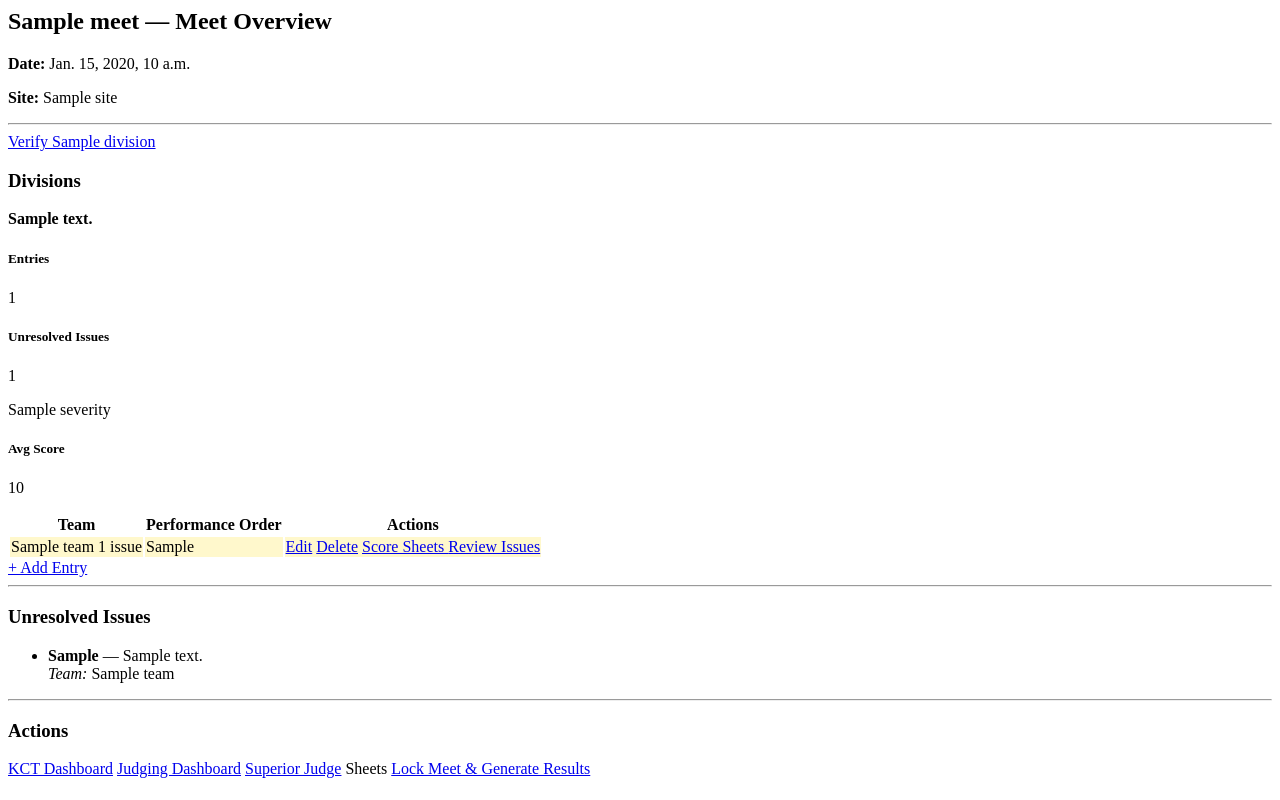
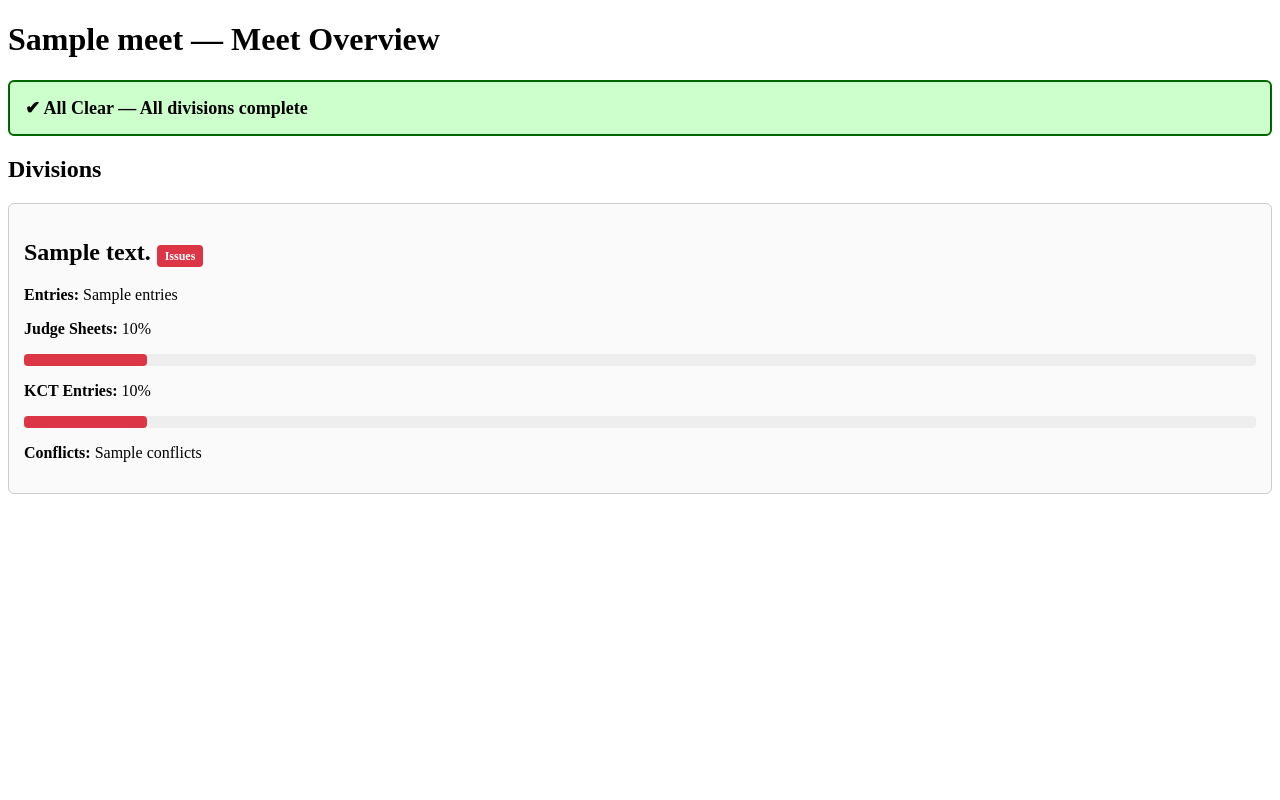
Before and after one commit to mlsmoorman/mshsl-dance-tabulation, a Django app: template tabulation/templates/tabulation/meet_overview.html in a window 1280 px wide. Run offline with Django 5.2, Linux system fonts and the light colour scheme; the template is opened without the code that fills it: most values are stand-ins (such as "Sample title", 1, 10 or a date in 2020).

Commit message:
adds meet overview enhancements

```diff
--- a/tabulation/templates/tabulation/meet_overview.html
+++ b/tabulation/templates/tabulation/meet_overview.html
@@ -1,225 +1,114 @@
-{% load static %}
+{% extends "base.html" %}
+{% block content %}
+
+<h1>{{ meet.name }} — Meet Overview</h1>
 
 <style>
-.issue-high { background-color: #ffcccc !important; }
-.issue-medium { background-color: #ffe5cc !important; }
-.issue-low { background-color: #fff8cc !important; }
+    .summary-bar {
+        padding: 15px;
+        border-radius: 6px;
+        margin-bottom: 20px;
+        font-size: 18px;
+        font-weight: bold;
+    }
+    .summary-success { background:#ccffcc; border:2px solid #060; }
+    .summary-warning { background:#fff3cd; border:2px solid #aa8800; }
+    .summary-danger { background:#ffe6e6; border:2px solid #900; }
+
+    .division-card {
+        border: 1px solid #ccc;
+        padding: 15px;
+        margin-bottom: 15px;
+        border-radius: 6px;
+        background: #fafafa;
+        cursor: pointer;
+    }
+    .badge {
+        padding: 4px 8px;
+        border-radius: 4px;
+        font-weight: bold;
+        font-size: 12px;
+        color: white;
+    }
+    .badge-success { background:#28a745; }
+    .badge-warning { background:#ffc107; color:black; }
+    .badge-danger { background:#dc3545; }
+
+    .progress-bar-container {
+        width: 100%;
+        background: #eee;
+        border-radius: 4px;
+        margin: 5px 0;
+    }
+    .progress-bar {
+        height: 12px;
+        border-radius: 4px;
+    }
+    .progress-green { background:#28a745; }
+    .progress-yellow { background:#ffc107; }
+    .progress-red { background:#dc3545; }
 </style>
 
-<h2>{{ meet.name }} — Meet Overview</h2>
-<p><strong>Date:</strong> {{ meet.date }}</p>
-<p><strong>Site:</strong> {{ meet.site }}</p>
+{# ===================== MEET SUMMARY ===================== #}
+{% if meet_conflicts > 0 %}
+<div class="summary-bar summary-danger">
+    ⚠ Meet Issues — Conflicts: {{ meet_conflicts }}, Missing Judges: {{ meet_missing_judges }}, Missing KCTs: {{ meet_missing_kcts }}
+</div>
+{% elif meet_missing_judges > 0 or meet_missing_kcts > 0 %}
+<div class="summary-bar summary-warning">
+    ⚠ Meet Needs Attention — Missing Judges: {{ meet_missing_judges }}, Missing KCTs: {{ meet_missing_kcts }}
+</div>
+{% else %}
+<div class="summary-bar summary-success">
+    ✔ All Clear — All divisions complete
+</div>
+{% endif %}
 
-<hr>
+<h2>Divisions</h2>
 
-<a href="{% url 'tabulator_verify' meet.id division.name %}">Verify {{ division.name }}</a>
+{% for d in division_data %}
+<div class="division-card" onclick="window.location.href='{% url 'tabulator_verify' meet.id d.division %}'">
+    <h2>
+        {{ d.division }}
+        {% if d.status == "success" %}
+            <span class="badge badge-success">OK</span>
+        {% elif d.status == "warning" %}
+            <span class="badge badge-warning">Needs Attention</span>
+        {% else %}
+            <span class="badge badge-danger">Issues</span>
+        {% endif %}
+    </h2>
 
+    <p><strong>Entries:</strong> {{ d.entries }}</p>
 
-
-<h3>Divisions</h3>
-
-{% for division, data in divisions.items %}
-  <div class="card mb-4">
-    <div class="card-header bg-secondary text-white">
-      <strong>{{ division }}</strong>
+    <p><strong>Judge Sheets:</strong> {{ d.judge_progress }}%</p>
+    <div class="progress-bar-container">
+        <div class="progress-bar
+            {% if d.judge_progress == 100 %}progress-green
+            {% elif d.judge_progress >= 60 %}progress-yellow
+            {% else %}progress-red{% endif %}"
+            style="width: {{ d.judge_progress }}%;">
+        </div>
     </div>
 
-    <div class="card-body">
+    <p><strong>KCT Entries:</strong> {{ d.kct_progress }}%</p>
+    <div class="progress-bar-container">
+        <div class="progress-bar
+            {% if d.kct_progress == 100 %}progress-green
+            {% elif d.kct_progress >= 60 %}progress-yellow
+            {% else %}progress-red{% endif %}"
+            style="width: {{ d.kct_progress }}%;">
+        </div>
+    </div>
 
-      <!-- SUMMARY CARDS -->
-      <div class="row mb-3">
-        <div class="col-md-4">
-          <div class="card text-center">
-            <div class="card-body">
-              <h5 class="card-title">Entries</h5>
-              <p class="card-text display-6">{{ data.entry_count }}</p>
-            </div>
-          </div>
-        </div>
-
-        <div class="col-md-4">
-          <div class="card text-center {% if data.issue_count > 0 %}border-danger{% endif %}">
-            <div class="card-body">
-              <h5 class="card-title">Unresolved Issues</h5>
-              <p class="card-text display-6">{{ data.issue_count }}</p>
-                <span class="badge
-                  {% if issue.severity == 'HIGH' %}bg-danger
-                  {% elif issue.severity == 'MEDIUM' %}bg-warning
-                  {% else %}bg-secondary
-                  {% endif %}
-                ">
-                  {{ issue.severity }}
-                </span>
-              <div class="card text-center {% if data.issue_count > 0 %}border-danger{% endif %}">
-            </div>
-          </div>
-        </div>
-
-        <div class="col-md-4">
-          <div class="card text-center">
-            <div class="card-body">
-              <h5 class="card-title">Avg Score</h5>
-              <p class="card-text display-6">
-                {% if data.avg_score %}
-                  {{ data.avg_score }}
-                {% else %}
-                  —
-                {% endif %}
-              </p>
-            </div>
-          </div>
-        </div>
-      </div>
-
-      <!-- ENTRY TABLE -->
-      <table class="table table-bordered table-striped">
-        <thead>
-          <tr>
-            <th>Team</th>
-            <th>Performance Order</th>
-            <th>Actions</th>
-          </tr>
-        </thead>
-
-          <tbody id="division-{{ division }}">
-            {% for entry in data.entries %}
-              <tr data-entry-id="{{ entry.id }}"
-                  class="
-                    {% if entry.issue_count > 0 %}
-                      {% if entry.issue_count > 3 %}
-                        issue-high
-                      {% elif entry.issue_count > 1 %}
-                        issue-medium
-                      {% else %}
-                        issue-low
-                      {% endif %}
-                    {% endif %}
-                  ">
-
-                <td>
-                  {{ entry.team.name }}
-
-                  {% if entry.issue_count > 0 %}
-                    <span class="badge bg-danger ms-2">
-                      {{ entry.issue_count }} issue{{ entry.issue_count|pluralize }}
-                    </span>
-                  {% endif %}
-                </td>
-
-                <td>{{ entry.performance_order }}</td>
-
-                <td>
-
-                  {% if not locked %}
-                    <a href="?edit={{ entry.id }}" class="btn btn-sm btn-outline-secondary">Edit</a>
-                    <a href="{% url 'meets:delete_entry' entry.id %}" class="btn btn-sm btn-outline-danger">Delete</a>
-                  {% endif %}
-
-                  <a href="{% url 'judging:view_score_sheets' entry.id %}"
-                    class="btn btn-sm btn-info ms-2">
-                    Score Sheets
-                  </a>
-
-                  {% if entry.issue_count > 0 %}
-                    <a href="/superior/entry/{{ entry.id }}/" class="btn btn-sm btn-warning ms-2">
-                      Review Issues
-                    </a>
-                  {% endif %}
-
-                </td>
-
-              </tr>
-            {% endfor %}
-          </tbody>
-
-
-      </table>
-
-      <a href="/meets/add-entry/{{ meet.id }}/" class="btn btn-success">
-        + Add Entry
-      </a>
-
-    </div>
-  </div>
+    <p><strong>Conflicts:</strong> {{ d.conflicts }}</p>
+</div>
 {% endfor %}
 
-<hr>
-
-<h3>Unresolved Issues</h3>
-
-{% if issues %}
-  <ul class="list-group">
-    {% for issue in issues %}
-      <li class="list-group-item">
-        <strong>{{ issue.issue_type }}</strong> — {{ issue.description }}
-        <br>
-        <em>Team:</em> {{ issue.team_entry.team.name }}
-      </li>
-    {% endfor %}
-  </ul>
-{% else %}
-  <p>No unresolved issues.</p>
-{% endif %}
-
-<hr>
-
-<h3>Actions</h3>
-
-<a href="/kct/meet/{{ meet.id }}/" class="btn btn-outline-dark">KCT Dashboard</a>
-<a href="/judge/meet/{{ meet.id }}/" class="btn btn-outline-dark">Judging Dashboard</a>
-<a href="/superior/meet/{{ meet.id }}/" class="btn btn-outline-dark">Superior Judge</a>
-Sheets</a>
-
-
-<!-- SORTABLEJS -->
-<script src="https://cdn.jsdelivr.net/npm/sortablejs@1.15.0/Sortable.min.js"></script>
-
 <script>
-document.addEventListener("DOMContentLoaded", function () {
-
-  document.querySelectorAll("tbody[id^='division-']").forEach(function (tbody) {
-
-    new Sortable(tbody, {
-      animation: 150,
-      handle: "tr",
-
-      onEnd: function () {
-        const entryIds = Array.from(tbody.querySelectorAll("tr"))
-          .map(row => row.dataset.entryId);
-
-        fetch("{% url 'tabulation:reorder_entries' %}", {
-          method: "POST",
-          headers: {
-            "X-CSRFToken": "{{ csrf_token }}",
-            "Content-Type": "application/x-www-form-urlencoded",
-          },
-          body: new URLSearchParams({
-            "entry_ids[]": entryIds
-          })
-        });
-      }
-    });
-
-  });
-
-
-});
+setInterval(() => {
+    location.reload();
+}, 15000);
 </script>
 
-{% if not meet.meetlock %}
-  <a href="{% url 'tabulation:lock_meet' meet.id %}" class="btn btn-danger">
-    Lock Meet & Generate Results
-  </a>
-{% else %}
-  <a href="{% url 'tabulation:final_results' meet.id %}" class="btn btn-success">
-    View Final Results
-  </a>
-{% endif %}
-
-
-
-{% if meet.meetlock %}
-  <a href="{% url 'tabulation:public_results' meet.id %}" class="btn btn-primary">
-    Public Results
-  </a>
-{% endif %}
+{% endblock %}
--- a/tabulation/urls.py
+++ b/tabulation/urls.py
@@ -9,6 +9,7 @@ from .views.judge_recap import judge_recap
 from .views.reorder_entries import reorder_entries
 from .views.public_results import public_results
 from .views.entry_detail import entry_detail
+from .views.meet_overview import meet_overview
 
 app_name = "tabulation"
 
@@ -23,4 +24,5 @@ urlpatterns = [
     path("reorder-entries/", reorder_entries, name="reorder_entries"),
     path("public-results/<int:meet_id>/", public_results, name="public_results"),
     path("entry/<int:entry_id>/", entry_detail, name="entry_detail"),
+    path("meet/<int:meet_id>/overview/", meet_overview, name="meet_overview"),
 ]
```
Also changed, not shown: tabulation/views/meet_overview.py (+95 -35 lines).
